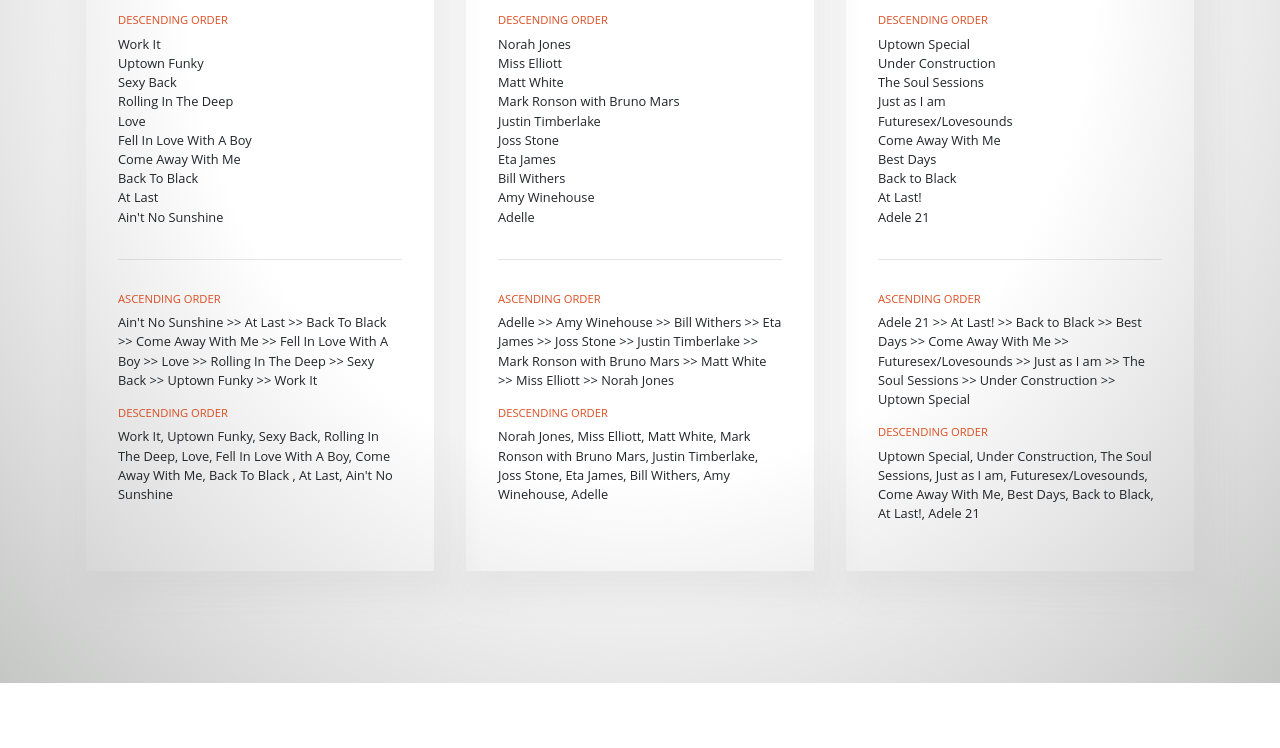
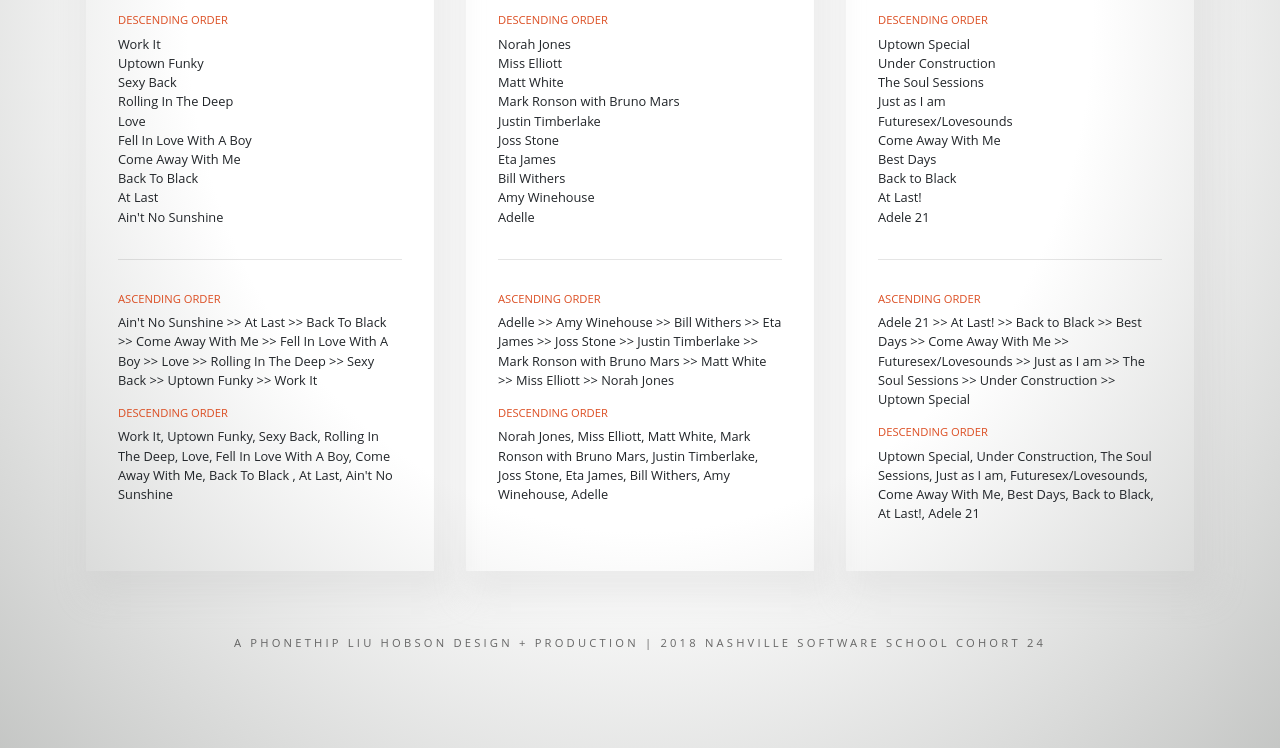
Before and after one commit to PhonethipLiu/favorite-music-array, a plain HTML site: page index.html in a window 1280 px wide. Shown: the part 728-1476 px from the top of the page. Before the commit the page ends 1411 px from the top, so only its background shows below. Drawn offline with nearby package versions, Linux system fonts and the light colour scheme.

Commit message:
Finished exercise

```diff
--- a/index.html
+++ b/index.html
@@ -45,13 +45,6 @@
 
         </div>
     </header>
-       <!-- For this exercise, each song is from a unique artist and album.
-       *Create a display area on the page for each of the sections (songs, artists & albums).
-       *Each display area should ha ve a title/headline.
-        * Using a form; Add 2 more songs.
-        + Each song should be added to the end of the song array.
-        + Each artist should be added to the beginning of the artist array.
-        + Each album should be added to the end of the album array.-->
 
 
     <main class="container main-container-wrapper">
@@ -75,6 +68,8 @@
 
     </main>
 
+    <footer>A Phonethip Liu Hobson design + production | 2018 Nashville Software School Cohort 24 </footer>
+
     <!-- Bootstrap cdn -->
     <script src="https://code.jquery.com/jquery-3.2.1.slim.min.js" integrity="sha384-KJ3o2DKtIkvYIK3UENzmM7KCkRr/rE9/Qpg6aAZGJwFDMVNA/GpGFF93hXpG5KkN" crossorigin="anonymous"></script>
     <script src="https://cdnjs.cloudflare.com/ajax/libs/popper.js/1.12.9/umd/popper.min.js" integrity="sha384-ApNbgh9B+Y1QKtv3Rn7W3mgPxhU9K/ScQsAP7hUibX39j7fakFPskvXusvfa0b4Q" crossorigin="anonymous"></script>
--- a/main.css
+++ b/main.css
@@ -56,3 +56,12 @@
     padding-top: 1rem;
     font-size: .5rem;
 }
+
+footer {
+    font-size: .7rem;
+    text-align: center;
+    padding-top: 3rem;
+    text-transform: uppercase;
+    color:rgba(61, 61, 61, 0.767);
+    letter-spacing: .2rem;
+}
```
